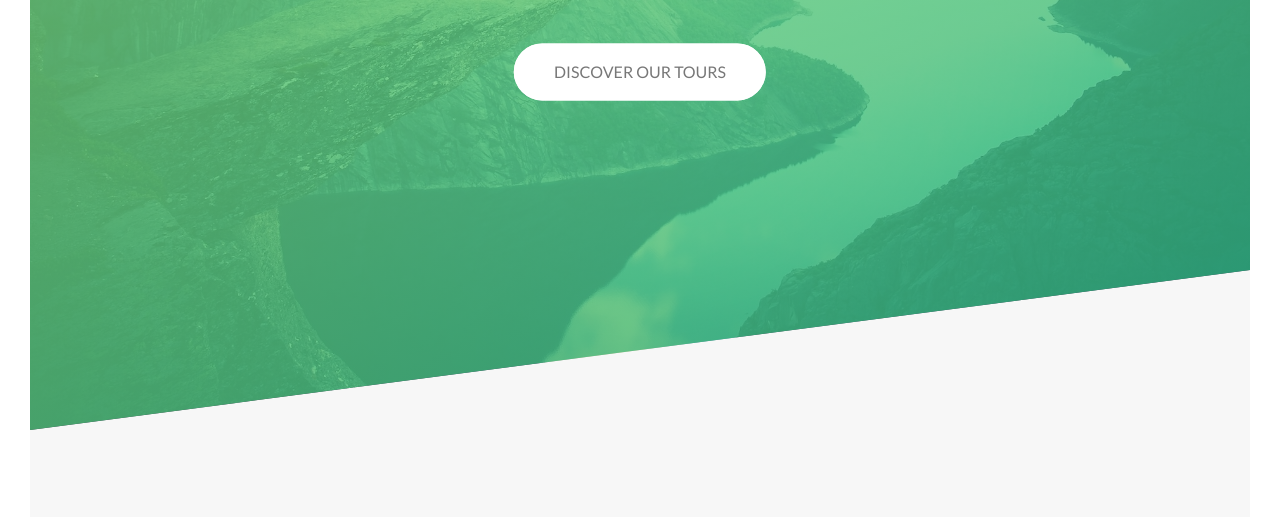
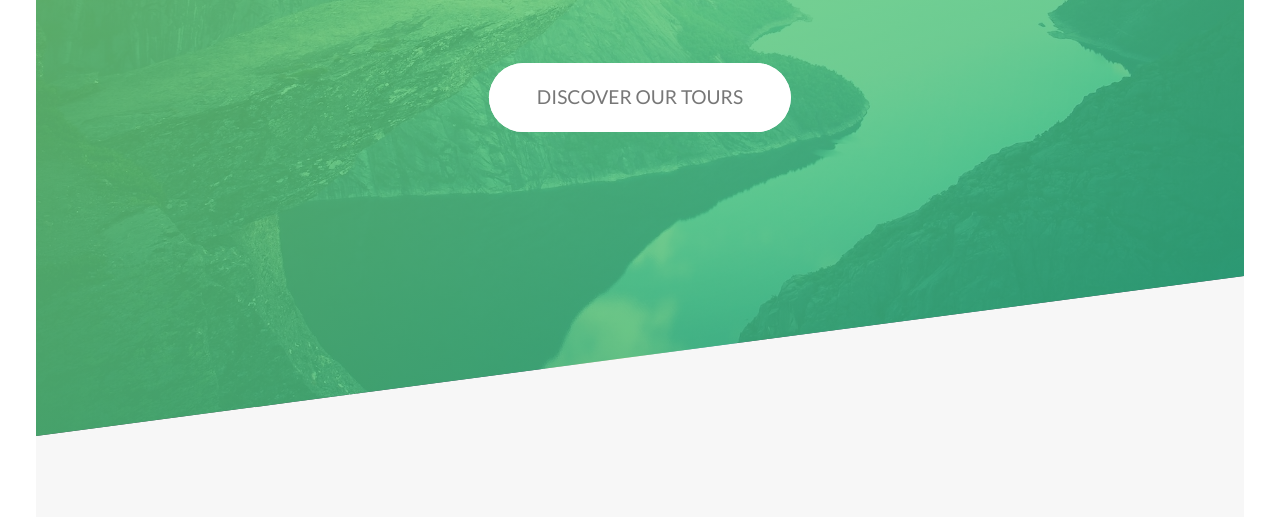
Before and after one commit to caiolv/natours, a website: page index.html in a window 1280 px wide. Shown: the part 360-877 px from the top of the page. Drawn offline with nearby package versions, Linux system fonts and the light colour scheme; files that its build step writes are made by us from their sources.

Commit message:
add: mixins to media query

```diff
--- a/sass/abstracts/_mixins.scss
+++ b/sass/abstracts/_mixins.scss
@@ -20,14 +20,7 @@
 900 - 1200px:    Tablet Landscape
 [1200 - 1800px]: Normal styles
 1800px+:         Big Deskptop
-*/
 
-@mixin respond-phone {
-    @media (max-width: 600px) { @content };
-}
-
-
-/*
 $breakpoint argument choices:
 - phone
 - tab-port
@@ -36,15 +29,15 @@ $breakpoint argument choices:
 */
 @mixin respond($breakpoint) {
     @if $breakpoint == phone {
-        @media (max-width: 600px) { @content };
+        @media (max-width: 37.5em) { @content };     //600px
     }
     @if $breakpoint == tab-port {
-        @media (max-width: 900px) { @content };
+        @media (max-width: 56.25em) { @content };     //900px
     }
     @if $breakpoint == tab-land {
-        @media (max-width: 1200px) { @content };
+        @media (max-width: 75em) { @content };    //1200px
     }
     @if $breakpoint == big-desktop {
-        @media (max-width: 1800px) { @content };
+        @media (max-width: 112.5em) { @content };    //1800px
     }
 }
--- a/sass/base/_base.scss
+++ b/sass/base/_base.scss
@@ -7,10 +7,19 @@
 }
 
 html {
-    font-size: 62.5%;
+    // This defines what 1rem is
+    font-size: 62.5%; //1rem  = 10px; 10px/16px = 62.5%
 
-    @include respond-phone {
-        font-size: 50%;
+    @include respond(big-desktop) { //width < 1800
+        font-size: 75%; //1rem = 12px; 12/16 = 75%
+    }
+
+    @include respond(tab-land) { // width < 1200?
+        font-size: 56.25%; //1 rem = 9px; 9/16 = 56.25%
+    }
+
+    @include respond(tab-port) { //width < 900?
+        font-size: 50%; //1 rem = 8px; 8/16 = 50%
     }
 }
 
```
